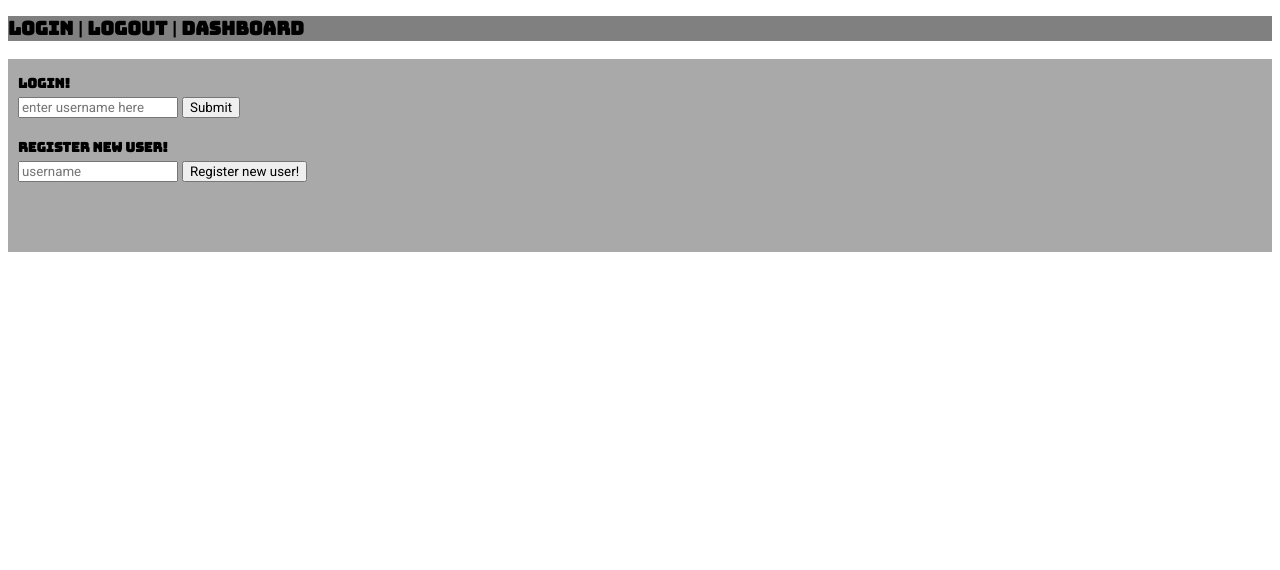
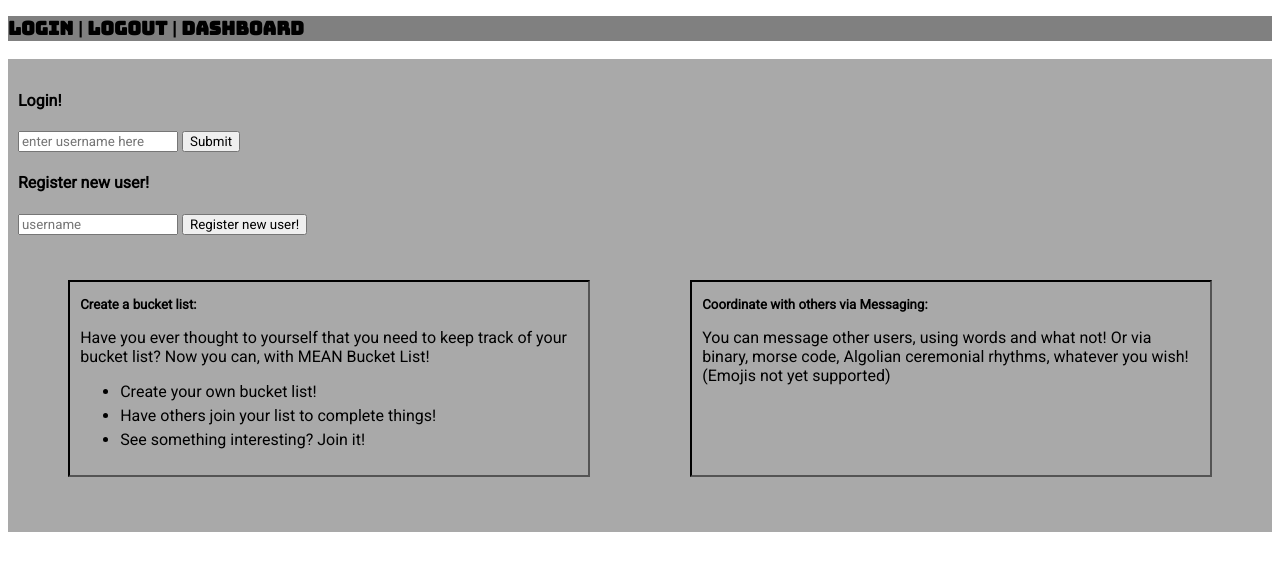
Before and after one commit to stevengum/meanbucketlist, a website: page client/index.html at #/user/messages in a window 1280 px wide. Shown: the part 74-644 px from the top of the page. Drawn offline with nearby package versions, Linux system fonts and the light colour scheme; files that its build step writes are made by us from their sources; no server answers; files whose address does not match are found by name; a web font is replaced by a local one.

Commit message:
added more styling and short descriptions of site on login.html

```diff
--- a/client/assets/css/style.css
+++ b/client/assets/css/style.css
@@ -40,6 +40,26 @@ header h3{
 .loginForm{
     margin-bottom: 20px;
 }
+#previewBox{
+    display: inline-flex;
+    width:100%;
+    justify-content: space-around;
+    margin-top: 20px;
+}
+#previewBox div{
+    border: inset 2px black;
+    margin: 5px;
+    max-width: 40%;
+    padding: 10px;
+}
+#previewBox h5{
+    font-family: 'Roboto', sans-serif;
+
+}
+#previewBox ul {
+    list-style: initial;
+}
+
 .user{
     font-family: 'Bungee', cursive;
 
@@ -68,7 +88,10 @@ h5{
     color: black;
 }
 .user:visited{
-    color: #770000;
+    color: black;
+}
+.user:hover{
+    color: red;
 }
 
 .list_item_title:link{
@@ -79,10 +102,12 @@ h5{
         color: black;
 }
 .list_item_title:visited{
-        font-size: 1.5em;
-        margin: 0px;
         color: #770000;
 }
+.list_item_title:hover{
+    color: red;
+}
+
 .author{
         font-family: 'Bungee Inline', cursive;
         font-size: 1em;
--- a/client/assets/partials/login.html
+++ b/client/assets/partials/login.html
@@ -1,5 +1,5 @@
 <div class="login">
-    <h5>Login!</h5>
+    <h4>Login!</h4>
     <form ng-submit="login(user_data)" class="loginForm">
         <input type="text" ng-model="user_data.username" placeholder="enter username here" ng-minlength="3">
         <input type="submit">
@@ -9,7 +9,7 @@
     <span class='errors' style="color:red;">{{uC.errors}}</span>
     <span class='errors'>{{session_error}}</span>
 
-    <h5>Register new user!</h5>
+    <h4>Register new user!</h4>
     <form name="registerForm" ng-submit="register(new_user)" class="loginForm">
         <input name="registerField" type="text" placeholder="username" ng-model="new_user.username"  pattern='^\w+$' ng-minlength='3' ng-maxlength='20' required>
         <input type="submit" value="Register new user!">
@@ -21,3 +21,22 @@
     </div>
 
 </div>
+<div id="previewBox">
+    <div>
+        <h5>Create a bucket list:</h5>
+        <p>
+            Have you ever thought to yourself that you need to keep track of your bucket list? Now you can, with MEAN Bucket List!
+            <ul>
+                <li>Create your own bucket list!</li>
+                <li>Have others join your list to complete things!</li>
+                <li>See something interesting? Join it!</li>
+            </ul>
+        </p>
+    </div>
+    <div>
+        <h5>Coordinate with others via Messaging:</h5>
+        <p>
+            You can message other users, using words and what not! Or via binary, morse code, Algolian ceremonial rhythms, whatever you wish! (Emojis not yet supported)
+        </p>
+    </div>
+</div>
```
Also changed, not shown: client/assets/partials/idxMessages.html (+5 -2 lines).
